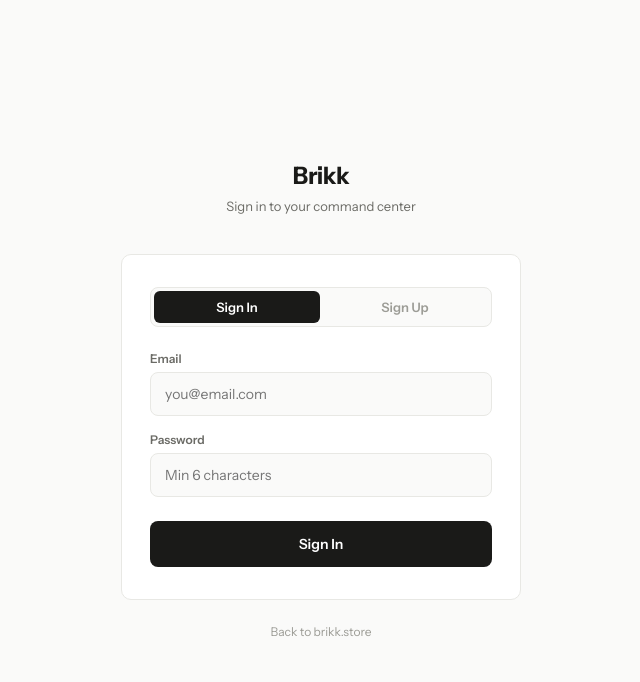
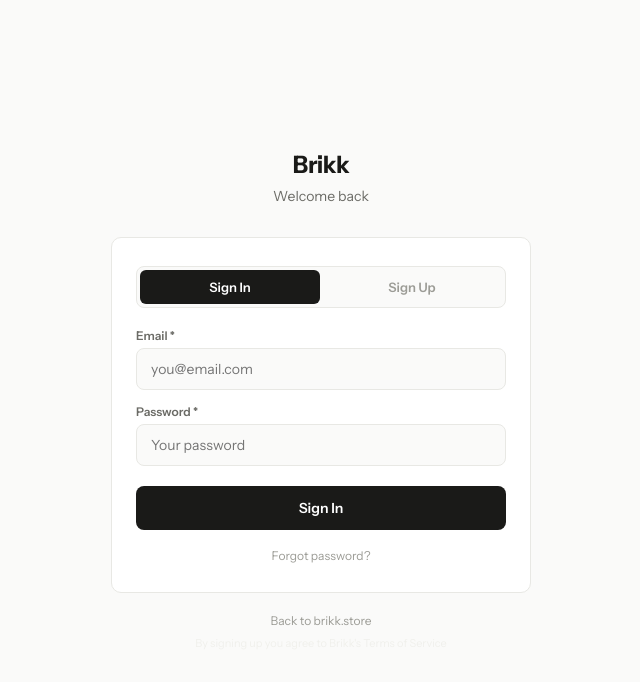
Before and after one commit to Brikkiq/brikk-store, a Next.js app: page /login in a window 1280 px wide. Shown: the top 682 px of the page, without its empty margins (319-959 px from the left). Built offline with nearby package versions, Linux system fonts and the light colour scheme.

Commit message:
Email confirmation + notifications

```diff
--- a/app/login/page.js
+++ b/app/login/page.js
@@ -3,86 +3,178 @@
 import { useState } from 'react'
 import { supabase } from '@/lib/supabase'
 
-const c={bg:"#FAFAF9",white:"#FFFFFF",border:"#E8E8E4",text:"#1A1A18",sub:"#6B6B66",dim:"#9C9C96",green:"#16803C",greenSoft:"rgba(22,128,60,0.06)",greenBorder:"rgba(22,128,60,0.15)",red:"#BE123C",redSoft:"rgba(190,18,60,0.06)"}
+const c={bg:"#FAFAF9",white:"#FFFFFF",border:"#E8E8E4",borderLight:"#F0F0EC",text:"#1A1A18",sub:"#6B6B66",dim:"#9C9C96",green:"#16803C",greenSoft:"rgba(22,128,60,0.06)",greenBorder:"rgba(22,128,60,0.15)",red:"#BE123C",redSoft:"rgba(190,18,60,0.06)",amber:"#A16207",amberSoft:"rgba(161,98,7,0.06)"}
 
 export default function Login(){
   const [mode,setMode]=useState('login')
   const [email,setEmail]=useState('')
   const [password,setPassword]=useState('')
   const [fullName,setFullName]=useState('')
+  const [phone,setPhone]=useState('')
+  const [brokerage,setBrokerage]=useState('')
   const [loading,setLoading]=useState(false)
   const [error,setError]=useState(null)
   const [success,setSuccess]=useState(null)
+  const [showConfirmation,setShowConfirmation]=useState(false)
 
   const handleLogin=async()=>{
+    if(!email||!password){setError('Please enter your email and password.');return}
     setLoading(true);setError(null)
     const {error}=await supabase.auth.signInWithPassword({email,password})
-    if(error){setError(error.message);setLoading(false)}
-    else{window.location.href='/app'}
+    if(error){
+      if(error.message.includes('Email not confirmed')){
+        setError('Please check your email and click the confirmation link before signing in.')
+      }else if(error.message.includes('Invalid login')){
+        setError('Invalid email or password. Please try again.')
+      }else{
+        setError(error.message)
+      }
+      setLoading(false)
+    }else{
+      window.location.href='/app'
+    }
   }
 
   const handleSignup=async()=>{
+    if(!fullName){setError('Please enter your full name.');return}
+    if(!email){setError('Please enter your email.');return}
+    if(!password||password.length<6){setError('Password must be at least 6 characters.');return}
+
     setLoading(true);setError(null)
-    const {error}=await supabase.auth.signUp({
+    const {data,error}=await supabase.auth.signUp({
       email,password,
-      options:{data:{full_name:fullName}}
+      options:{
+        data:{full_name:fullName},
+        emailRedirectTo:`${typeof window!=='undefined'?window.location.origin:''}/app`
+      }
     })
-    if(error){setError(error.message);setLoading(false)}
-    else{setSuccess('Check your email to confirm your account.');setLoading(false)}
+
+    if(error){
+      if(error.message.includes('already registered')){
+        setError('This email is already registered. Try signing in instead.')
+      }else{
+        setError(error.message)
+      }
+      setLoading(false)
+    }else{
+      // Update profile with extra info if provided
+      if(data?.user?.id&&(phone||brokerage)){
+        await supabase.from('profiles').update({
+          phone:phone||null,
+          brokerage:brokerage||null
+        }).eq('id',data.user.id)
+      }
+      setShowConfirmation(true)
+      setLoading(false)
+    }
   }
 
   const handleSubmit=()=>{mode==='login'?handleLogin():handleSignup()}
+  const handleKeyDown=(e)=>{if(e.key==='Enter')handleSubmit()}
 
-  return(
+  // Email confirmation screen
+  if(showConfirmation)return(
     <div style={{background:c.bg,minHeight:"100vh",display:"flex",alignItems:"center",justifyContent:"center",fontFamily:"'Instrument Sans',-apple-system,sans-serif",padding:20}}>
       <link href="https://fonts.googleapis.com/css2?family=Instrument+Sans:wght@400;500;600;700&display=swap" rel="stylesheet"/>
-      <div style={{width:"100%",maxWidth:400}}>
-        <div style={{textAlign:"center",marginBottom:40}}>
-          <a href="/" style={{fontSize:24,fontWeight:700,letterSpacing:"-0.02em",color:c.text,textDecoration:"none"}}>Brikk</a>
-          <div style={{fontSize:13,color:c.sub,marginTop:8}}>{mode==='login'?'Sign in to your command center':'Create your Brikk account'}</div>
+      <div style={{width:"100%",maxWidth:440,textAlign:"center"}}>
+        <div style={{width:64,height:64,borderRadius:"50%",background:c.greenSoft,border:`2px solid ${c.green}`,display:"flex",alignItems:"center",justifyContent:"center",margin:"0 auto 24px",fontSize:28}}>
+          ✉
         </div>
-
-        <div style={{background:c.white,border:`1px solid ${c.border}`,borderRadius:10,padding:"32px 28px"}}>
-          {/* Toggle */}
-          <div style={{display:"flex",gap:2,background:c.bg,borderRadius:8,padding:3,marginBottom:24,border:`1px solid ${c.border}`}}>
-            {['login','signup'].map(m=>(
-              <button key={m} onClick={()=>{setMode(m);setError(null);setSuccess(null)}} style={{flex:1,background:mode===m?c.text:"transparent",color:mode===m?"#fff":c.dim,border:"none",borderRadius:6,padding:"8px 0",fontSize:13,fontWeight:600,cursor:"pointer",fontFamily:"inherit",textTransform:"capitalize"}}>{m==='login'?'Sign In':'Sign Up'}</button>
-            ))}
-          </div>
-
-          {mode==='signup'&&(
-            <div style={{marginBottom:16}}>
-              <label style={{fontSize:12,fontWeight:600,color:c.sub,display:"block",marginBottom:6}}>Full Name</label>
-              <input value={fullName} onChange={e=>setFullName(e.target.value)} placeholder="Alex Johnson"
-                style={{width:"100%",padding:"12px 14px",borderRadius:8,border:`1px solid ${c.border}`,fontSize:14,color:c.text,background:c.bg,outline:"none",fontFamily:"inherit",boxSizing:"border-box"}}/>
-            </div>
-          )}
-
-          <div style={{marginBottom:16}}>
-            <label style={{fontSize:12,fontWeight:600,color:c.sub,display:"block",marginBottom:6}}>Email</label>
-            <input type="email" value={email} onChange={e=>setEmail(e.target.value)} placeholder="you@email.com"
-              style={{width:"100%",padding:"12px 14px",borderRadius:8,border:`1px solid ${c.border}`,fontSize:14,color:c.text,background:c.bg,outline:"none",fontFamily:"inherit",boxSizing:"border-box"}}/>
-          </div>
-
-          <div style={{marginBottom:24}}>
-            <label style={{fontSize:12,fontWeight:600,color:c.sub,display:"block",marginBottom:6}}>Password</label>
-            <input type="password" value={password} onChange={e=>setPassword(e.target.value)} placeholder="Min 6 characters"
-              style={{width:"100%",padding:"12px 14px",borderRadius:8,border:`1px solid ${c.border}`,fontSize:14,color:c.text,background:c.bg,outline:"none",fontFamily:"inherit",boxSizing:"border-box"}}/>
-          </div>
-
-          {error&&<div style={{background:c.redSoft,borderRadius:6,padding:"10px 14px",marginBottom:16,fontSize:13,color:c.red}}>{error}</div>}
-          {success&&<div style={{background:c.greenSoft,border:`1px solid ${c.greenBorder}`,borderRadius:6,padding:"10px 14px",marginBottom:16,fontSize:13,color:c.green}}>{success}</div>}
-
-          <button onClick={handleSubmit} disabled={loading}
-            style={{width:"100%",background:c.text,border:"none",borderRadius:8,padding:"14px 0",fontSize:14,fontWeight:600,color:"#fff",cursor:loading?"wait":"pointer",opacity:loading?0.7:1,fontFamily:"inherit"}}>
-            {loading?'Please wait...':mode==='login'?'Sign In':'Create Account'}
-          </button>
+        <h1 style={{fontSize:24,fontWeight:700,margin:"0 0 12px"}}>Check your email</h1>
+        <p style={{fontSize:15,color:c.sub,lineHeight:1.7,margin:"0 0 8px"}}>
+          We sent a confirmation link to <strong style={{color:c.text}}>{email}</strong>
+        </p>
+        <p style={{fontSize:14,color:c.dim,lineHeight:1.6,margin:"0 0 24px"}}>
+          Click the link in the email to activate your account, then come back here to sign in.
+        </p>
+        <div style={{background:c.amberSoft,border:`1px solid rgba(161,98,7,0.15)`,borderRadius:8,padding:"14px 18px",marginBottom:24,textAlign:"left"}}>
+          <div style={{fontSize:12,fontWeight:600,color:c.amber,marginBottom:4}}>Don't see the email?</div>
+          <div style={{fontSize:13,color:c.sub,lineHeight:1.6}}>Check your spam folder. The email comes from noreply@mail.app.supabase.io</div>
         </div>
-
-        <div style={{textAlign:"center",marginTop:20}}>
+        <button onClick={()=>{setShowConfirmation(false);setMode('login');setPassword('');setSuccess('Account created! Sign in with your email and password.')}}
+          style={{background:c.text,border:"none",borderRadius:8,padding:"14px 28px",fontSize:14,fontWeight:600,color:"#fff",cursor:"pointer",fontFamily:"inherit"}}>
+          Go to Sign In
+        </button>
+        <div style={{marginTop:16}}>
           <a href="/" style={{fontSize:12,color:c.dim}}>Back to brikk.store</a>
         </div>
       </div>
     </div>
   )
+
+  return(
+    <div style={{background:c.bg,minHeight:"100vh",display:"flex",alignItems:"center",justifyContent:"center",fontFamily:"'Instrument Sans',-apple-system,sans-serif",padding:20}}>
+      <link href="https://fonts.googleapis.com/css2?family=Instrument+Sans:wght@400;500;600;700&display=swap" rel="stylesheet"/>
+      <div style={{width:"100%",maxWidth:420}}>
+        <div style={{textAlign:"center",marginBottom:32}}>
+          <a href="/" style={{fontSize:24,fontWeight:700,letterSpacing:"-0.02em",color:c.text,textDecoration:"none"}}>Brikk</a>
+          <div style={{fontSize:14,color:c.sub,marginTop:8}}>{mode==='login'?'Welcome back':'Start your free trial'}</div>
+          {mode==='signup'&&<div style={{fontSize:12,color:c.green,fontWeight:600,marginTop:4}}>First 2 months free — no credit card</div>}
+        </div>
+
+        <div style={{background:c.white,border:`1px solid ${c.border}`,borderRadius:10,padding:"28px 24px"}}>
+          {/* Toggle */}
+          <div style={{display:"flex",gap:2,background:c.bg,borderRadius:8,padding:3,marginBottom:20,border:`1px solid ${c.border}`}}>
+            {['login','signup'].map(m=>(
+              <button key={m} onClick={()=>{setMode(m);setError(null);setSuccess(null)}} style={{flex:1,background:mode===m?c.text:"transparent",color:mode===m?"#fff":c.dim,border:"none",borderRadius:6,padding:"9px 0",fontSize:13,fontWeight:600,cursor:"pointer",fontFamily:"inherit"}}>{m==='login'?'Sign In':'Sign Up'}</button>
+            ))}
+          </div>
+
+          {mode==='signup'&&<>
+            <div style={{marginBottom:14}}>
+              <label style={{fontSize:12,fontWeight:600,color:c.sub,display:"block",marginBottom:5}}>Full Name *</label>
+              <input value={fullName} onChange={e=>setFullName(e.target.value)} onKeyDown={handleKeyDown} placeholder="Alex Johnson"
+                style={{width:"100%",padding:"11px 14px",borderRadius:8,border:`1px solid ${c.border}`,fontSize:14,color:c.text,background:c.bg,outline:"none",fontFamily:"inherit",boxSizing:"border-box"}}/>
+            </div>
+            <div style={{marginBottom:14}}>
+              <label style={{fontSize:12,fontWeight:600,color:c.sub,display:"block",marginBottom:5}}>Phone</label>
+              <input type="tel" value={phone} onChange={e=>setPhone(e.target.value)} onKeyDown={handleKeyDown} placeholder="(801) 555-0142"
+                style={{width:"100%",padding:"11px 14px",borderRadius:8,border:`1px solid ${c.border}`,fontSize:14,color:c.text,background:c.bg,outline:"none",fontFamily:"inherit",boxSizing:"border-box"}}/>
+            </div>
+            <div style={{marginBottom:14}}>
+              <label style={{fontSize:12,fontWeight:600,color:c.sub,display:"block",marginBottom:5}}>Brokerage</label>
+              <input value={brokerage} onChange={e=>setBrokerage(e.target.value)} onKeyDown={handleKeyDown} placeholder="Keller Williams, eXp, etc."
+                style={{width:"100%",padding:"11px 14px",borderRadius:8,border:`1px solid ${c.border}`,fontSize:14,color:c.text,background:c.bg,outline:"none",fontFamily:"inherit",boxSizing:"border-box"}}/>
+            </div>
+          </>}
+
+          <div style={{marginBottom:14}}>
+            <label style={{fontSize:12,fontWeight:600,color:c.sub,display:"block",marginBottom:5}}>Email *</label>
+            <input type="email" value={email} onChange={e=>setEmail(e.target.value)} onKeyDown={handleKeyDown} placeholder="you@email.com"
+              style={{width:"100%",padding:"11px 14px",borderRadius:8,border:`1px solid ${c.border}`,fontSize:14,color:c.text,background:c.bg,outline:"none",fontFamily:"inherit",boxSizing:"border-box"}}/>
+          </div>
+
+          <div style={{marginBottom:20}}>
+            <label style={{fontSize:12,fontWeight:600,color:c.sub,display:"block",marginBottom:5}}>Password *</label>
+            <input type="password" value={password} onChange={e=>setPassword(e.target.value)} onKeyDown={handleKeyDown} placeholder={mode==='signup'?"Min 6 characters":"Your password"}
+              style={{width:"100%",padding:"11px 14px",borderRadius:8,border:`1px solid ${c.border}`,fontSize:14,color:c.text,background:c.bg,outline:"none",fontFamily:"inherit",boxSizing:"border-box"}}/>
+          </div>
+
+          {error&&<div style={{background:c.redSoft,borderRadius:6,padding:"10px 14px",marginBottom:14,fontSize:13,color:c.red,lineHeight:1.5}}>{error}</div>}
+          {success&&<div style={{background:c.greenSoft,border:`1px solid ${c.greenBorder}`,borderRadius:6,padding:"10px 14px",marginBottom:14,fontSize:13,color:c.green,lineHeight:1.5}}>{success}</div>}
+
+          <button onClick={handleSubmit} disabled={loading}
+            style={{width:"100%",background:c.text,border:"none",borderRadius:8,padding:"13px 0",fontSize:14,fontWeight:600,color:"#fff",cursor:loading?"wait":"pointer",opacity:loading?0.7:1,fontFamily:"inherit"}}>
+            {loading?'Please wait...':mode==='login'?'Sign In':'Create Account'}
+          </button>
+
+          {mode==='login'&&(
+            <div style={{textAlign:"center",marginTop:14}}>
+              <button onClick={async()=>{
+                if(!email){setError('Enter your email, then click this link.');return}
+                const {error}=await supabase.auth.resetPasswordForEmail(email)
+                if(error)setError(error.message)
+                else setSuccess('Password reset link sent to your email.')
+              }} style={{background:"none",border:"none",fontSize:12,color:c.dim,cursor:"pointer",fontFamily:"inherit"}}>Forgot password?</button>
+            </div>
+          )}
+        </div>
+
+        <div style={{textAlign:"center",marginTop:20,display:"flex",flexDirection:"column",gap:8}}>
+          <a href="/" style={{fontSize:12,color:c.dim}}>Back to brikk.store</a>
+          <span style={{fontSize:11,color:c.borderLight}}>By signing up you agree to Brikk's Terms of Service</span>
+        </div>
+      </div>
+    </div>
+  )
 }
```
Also changed, not shown: app/app/layout.js (+75 -7 lines).
